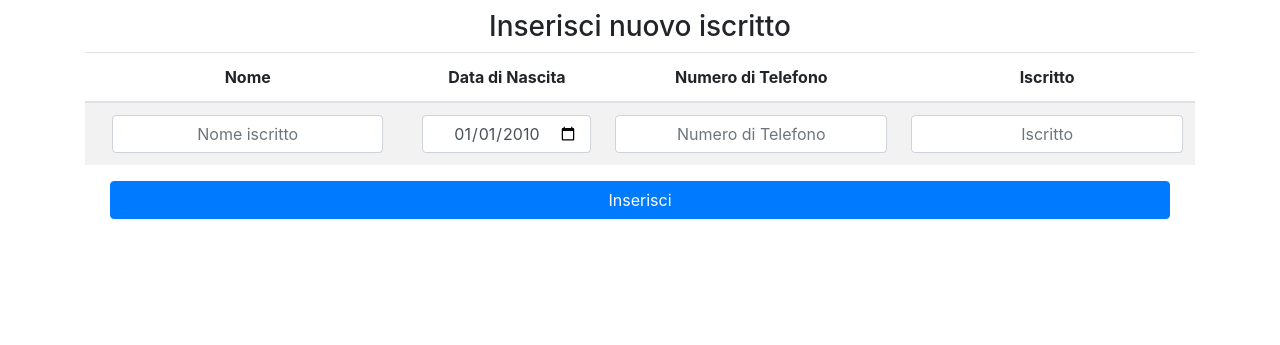
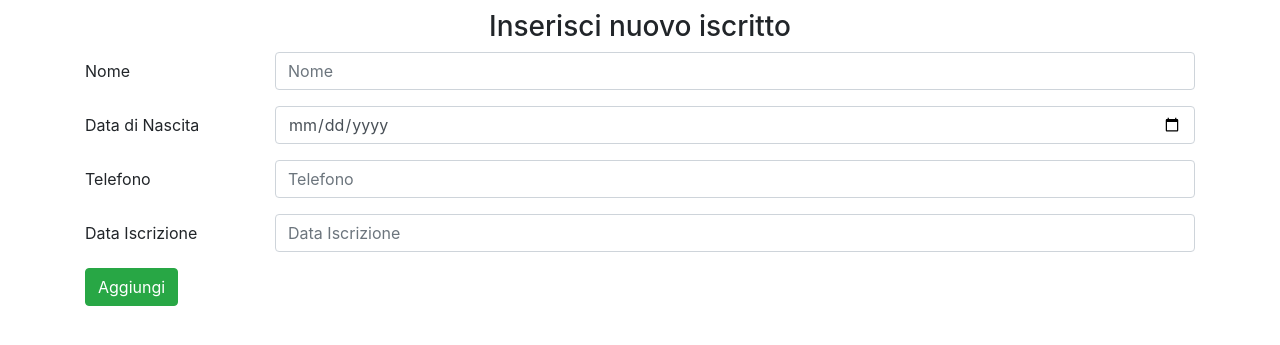
Before and after one commit to Baldi00/beachtennis, a PHP site: page /addPlayer.php in a window 1280 px wide. Shown: the part 56-401 px from the top of the page. Run offline with PHP 8.4, Linux system fonts and the light colour scheme.

Commit message:
don't use a table to insert data

```diff
--- a/beachtennis/addPlayer.php
+++ b/beachtennis/addPlayer.php
@@ -25,39 +25,41 @@
     <h3 align="center" style="margin-top: 10px;">Inserisci nuovo iscritto</h3>
 
     <form action="actionPlayer.php">
-        <table class="table table-striped">
-            <thead>
-            <tr style="text-align: center;">
-                <th scope="col">Nome</th>
-                <th scope="col">Data di Nascita</th>
-                <th scope="col">Numero di Telefono</th>
-                <th scope="col">Iscritto</th>
-            </tr>
-            </thead>
-            <tbody>
-            <tr>
-                <th scope='row'>
-                    <div class="col-sm" width="50%">
-                        <input placeholder="Nome iscritto" class="form-control" type="text" name="name" required style="width: 100%; text-align: center;">
-                    </div>
-                </th>
-                <td>
-                    <input required placeholder="Data di Nascita" class="form-control" type="date" name="date" value="2010-01-01" style="width: 100%; text-align: center;">
-                </td>
-                <td>
-                    <input placeholder="Numero di Telefono" class="form-control" type="text" name="number" style="width: 100%; text-align: center;">
-                </td>
-                <td>
-                    <input placeholder="Iscritto" class="form-control" type="text" name="subscribed" style="width: 100%; text-align: center;">
-                </td>
-                <input type="hidden" name="action" value="add">
-            </tr>
-            </tbody>
-        </table>
 
-        <div class="row" style="margin: 10px;">
-            <div class="col-sm" colspan="2"><input class="btn btn-primary" type="submit" value="Inserisci" style="width: 100%"></div>
+        <div class="form-group row">
+            <label class="col-sm-2 col-form-label">Nome</label>
+            <div class="col-sm-10">
+                <input class="form-control" type="text" name="name" placeholder="Nome">
+            </div>
         </div>
+
+        <div class="form-group row">
+            <label class="col-sm-2 col-form-label">Data di Nascita</label>
+            <div class="col-sm-10">
+                <input class="form-control" name="date" type="date">
+            </div>
+        </div>
+
+        <div class="form-group row">
+            <label class="col-sm-2 col-form-label">Telefono</label>
+            <div class="col-sm-10">
+                <input class="form-control" name="number" placeholder="Telefono">
+            </div>
+        </div>
+
+        <div class="form-group row">
+            <label class="col-sm-2 col-form-label">Data Iscrizione</label>
+            <div class="col-sm-10">
+                <input class="form-control" name="subscribed" placeholder="Data Iscrizione">
+            </div>
+        </div>
+
+        <!-- TODO: handle add player in some other way? -->
+        <input type="hidden" name="action" value="add">
+
+        <button type="submit" class="btn btn-success">Aggiungi</button>
+        <!-- TODO: add button "Cancel" -->
+
     </form>
 
 </div>
```
